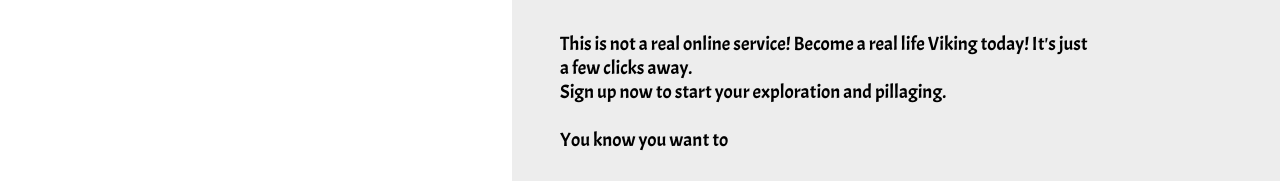
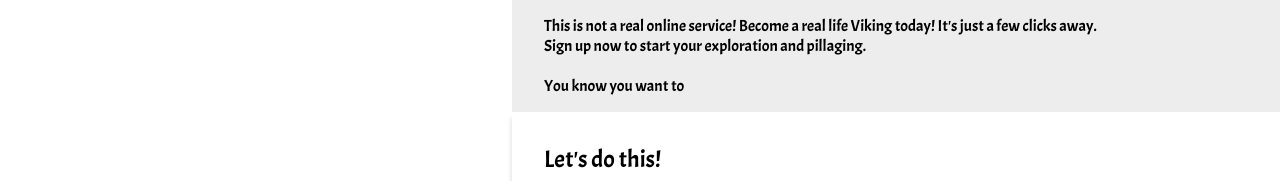
Before and after one commit to GeoffTheGreat/top-sign-up-form, a plain HTML site: page index.html in a window 1280 px wide. Shown: the top 181 px of the page. Drawn offline with Linux system fonts and the light colour scheme.

Commit message:
adjust styling

```diff
--- a/styles.css
+++ b/styles.css
@@ -16,7 +16,6 @@
   background-position: center center;
   background-size: cover;
   width: 40vw;
-  height: 100vh;
 }
 .logo--set {
   display: flex;
@@ -39,16 +38,14 @@
 }
 .main--form {
   width: 60%;
-  height: 100vh;
   background-color: rgba(211, 211, 211, 0.4);
 }
 .hero {
-  /* background-color: rgba(211, 211, 211, 0.4); */
-  padding: 2rem 3rem;
+  padding: 1rem 2rem;
 }
 .hero--text {
   width: 80%;
-  font-size: 1.2rem;
+  font-size: 1rem;
 }
 
 .form--content {
@@ -78,7 +75,6 @@ input {
 }
 .form--submit {
   padding: 2rem;
-  /* background-color: rgba(211, 211, 211, 0.4); */
   bottom: 0;
 }
 .btn--submit {
```
